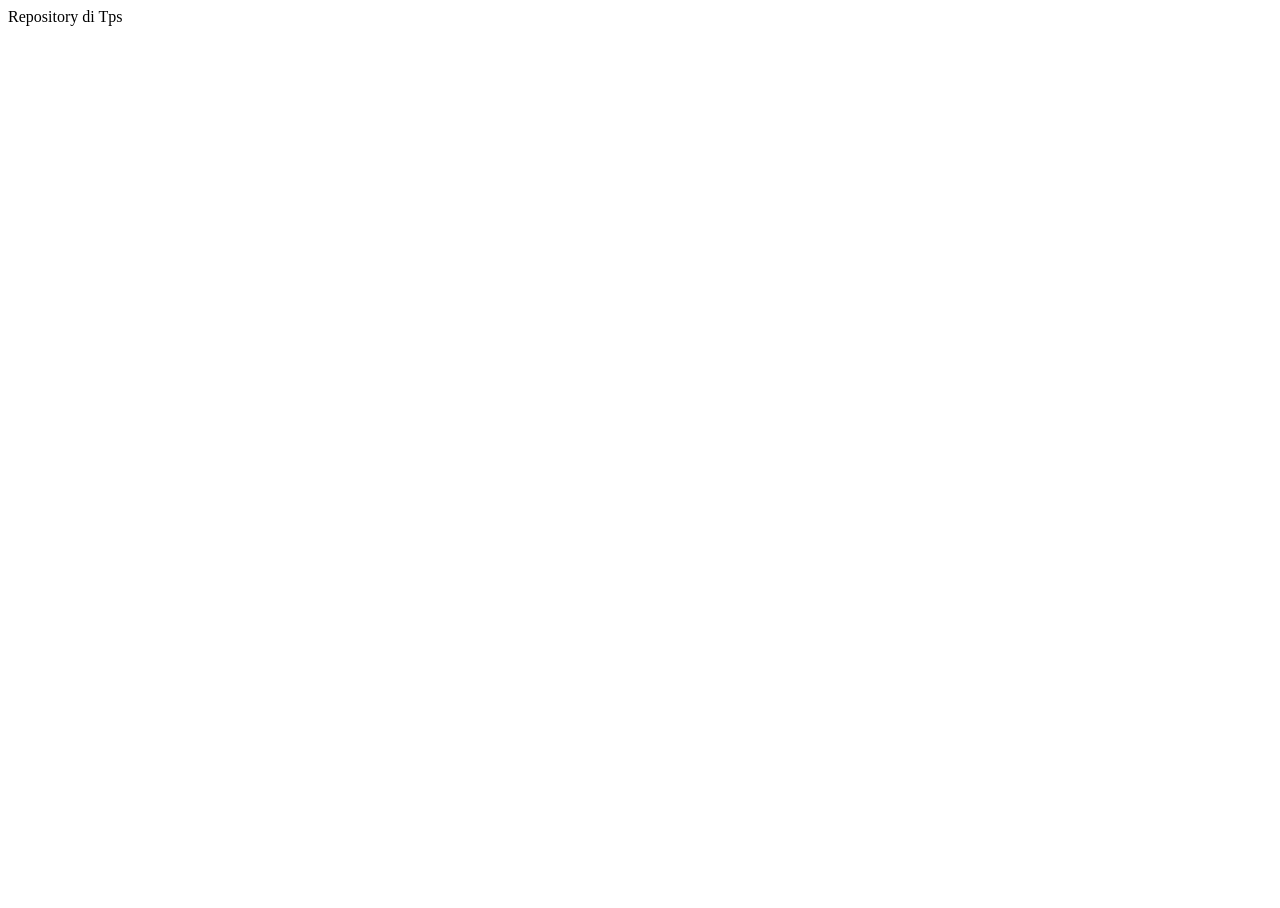
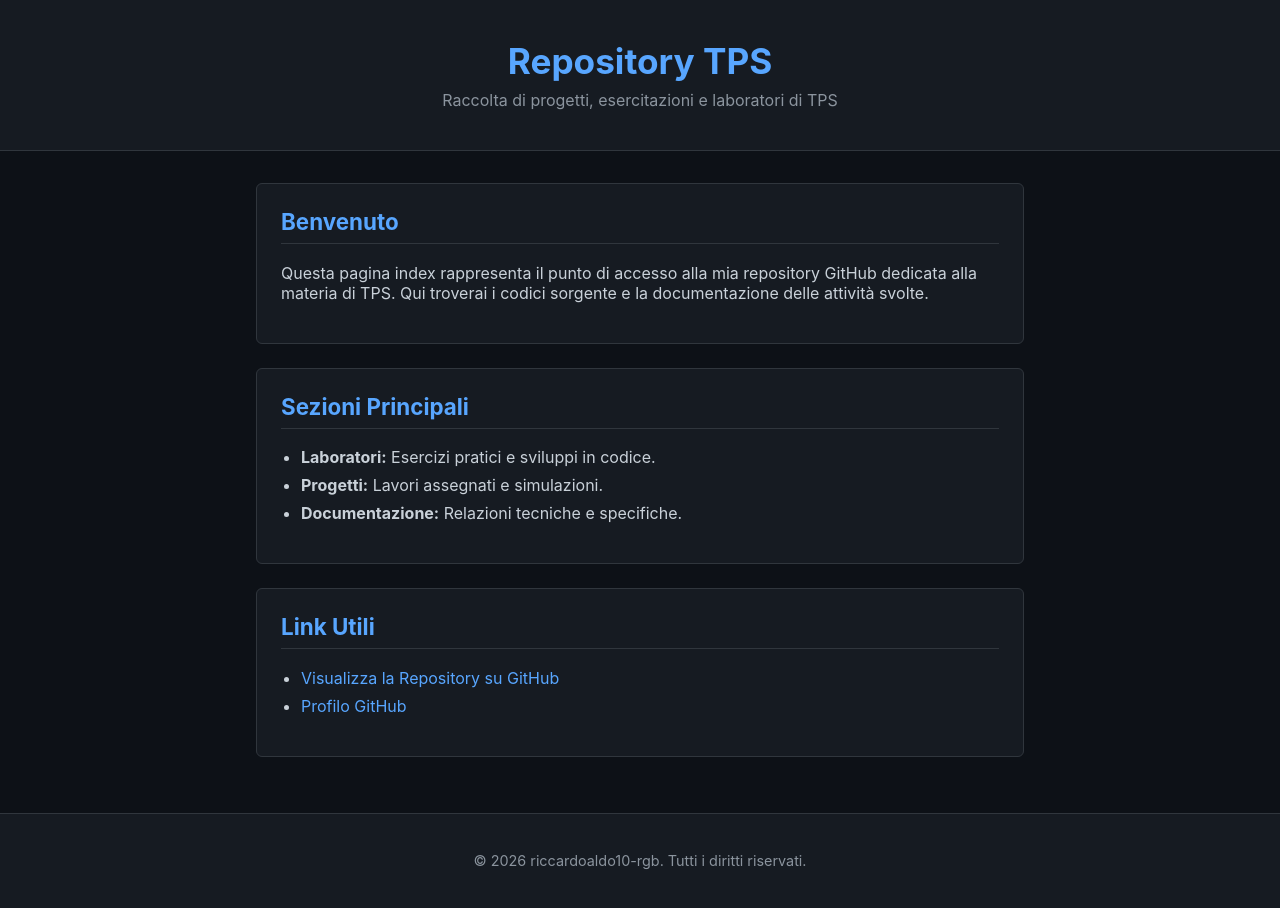
Before and after one commit to riccardoaldo10-rgb/TPS, a plain HTML site: page index.html in a window 1280 px wide. Before the commit the page ends 800 px from the top, so only its background shows below. Drawn offline with Linux system fonts and the light colour scheme.

Commit message:
Update index.html

```diff
--- a/index.html
+++ b/index.html
@@ -1,5 +1,120 @@
-<html>
-  <head>
-    <hi>Repository di Tps</hi>
-  </head>
+<html lang="it">
+<head>
+    <meta charset="UTF-8">
+    <meta name="viewport" content="width=device-width, initial-scale=1.0">
+    <title>TPS - Repository di Riccardo</title>
+    <style>
+        :root {
+            --bg-color: #0d1117;
+            --text-color: #c9d1d9;
+            --accent-color: #58a6ff;
+            --card-bg: #161b22;
+            --border-color: #30363d;
+        }
+        body {
+            font-family: -apple-system, BlinkMacSystemFont, "Segoe UI", Roboto, Helvetica, Arial, sans-serif;
+            background-color: var(--bg-color);
+            color: var(--text-color);
+            margin: 0;
+            padding: 0;
+            display: flex;
+            flex-direction: column;
+            min-height: 100vh;
+        }
+        header {
+            background-color: var(--card-bg);
+            border-bottom: 1px solid var(--border-color);
+            padding: 2.5rem 1rem;
+            text-align: center;
+        }
+        header h1 {
+            margin: 0;
+            font-size: 2.2rem;
+            color: var(--accent-color);
+        }
+        header p {
+            margin: 0.5rem 0 0;
+            color: #8b949e;
+        }
+        main {
+            flex: 1;
+            max-width: 800px;
+            margin: 2rem auto;
+            padding: 0 1rem;
+            width: 100%;
+            box-sizing: border-box;
+        }
+        .card {
+            background-color: var(--card-bg);
+            border: 1px solid var(--border-color);
+            border-radius: 6px;
+            padding: 1.5rem;
+            margin-bottom: 1.5rem;
+        }
+        .card h2 {
+            margin-top: 0;
+            color: var(--accent-color);
+            font-size: 1.4rem;
+            border-bottom: 1px solid var(--border-color);
+            padding-bottom: 0.5rem;
+        }
+        ul {
+            padding-left: 20px;
+        }
+        li {
+            margin: 0.5rem 0;
+        }
+        a {
+            color: var(--accent-color);
+            text-decoration: none;
+        }
+        a:hover {
+            text-decoration: underline;
+        }
+        footer {
+            text-align: center;
+            padding: 1.5rem;
+            border-top: 1px solid var(--border-color);
+            background-color: var(--card-bg);
+            color: #8b949e;
+            font-size: 0.9rem;
+        }
+    </style>
+</head>
+<body>
+
+    <header>
+        <h1>Repository TPS</h1>
+        <p>Raccolta di progetti, esercitazioni e laboratori di TPS</p>
+    </header>
+
+    <main>
+        <div class="card">
+            <h2>Benvenuto</h2>
+            <p>Questa pagina index rappresenta il punto di accesso alla mia repository GitHub dedicata alla materia di TPS. Qui troverai i codici sorgente e la documentazione delle attività svolte.</p>
+        </div>
+
+        <div class="card">
+            <h2>Sezioni Principali</h2>
+            <ul>
+                <li><strong>Laboratori:</strong> Esercizi pratici e sviluppi in codice.</li>
+                <li><strong>Progetti:</strong> Lavori assegnati e simulazioni.</li>
+                <li><strong>Documentazione:</strong> Relazioni tecniche e specifiche.</li>
+            </ul>
+        </div>
+
+        <div class="card">
+            <h2>Link Utili</h2>
+            <ul>
+                <li><a href="https://github.com/riccardoaldo10-rgb/TPS" target="_blank">Visualizza la Repository su GitHub</a></li>
+                <li><a href="https://github.com/riccardoaldo10-rgb" target="_blank">Profilo GitHub</a></li>
+            </ul>
+        </div>
+    </main>
+
+    <footer>
+        <p>&copy; 2026 riccardoaldo10-rgb. Tutti i diritti riservati.</p>
+    </footer>
+
+</body>
 </html>
```
